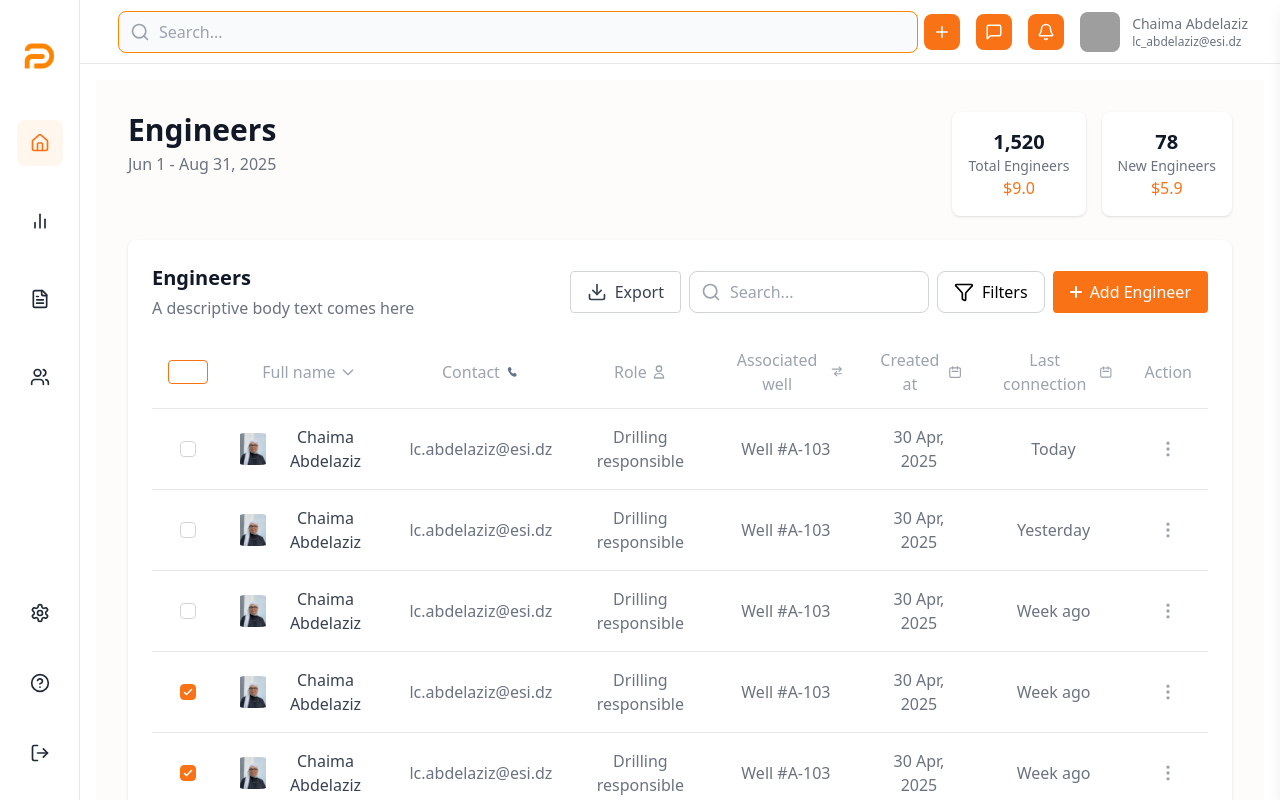
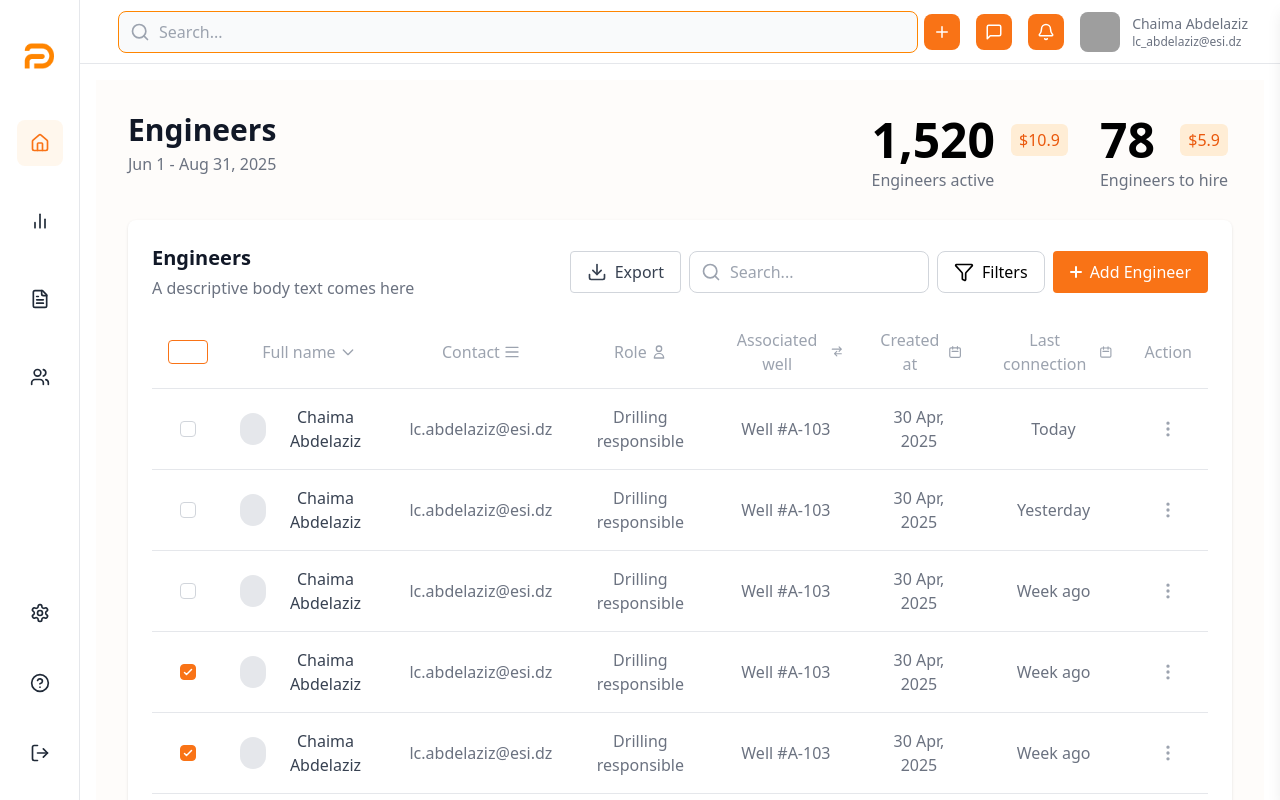
Before and after one commit to CHAIMAABDELAZIZ/syncflow, a React (Vite) app: page /engineers in a window 1280 px wide. Built offline with nearby package versions, Linux system fonts and the light colour scheme; grey boxes are pictures that could not be loaded.

Commit message:
slight fixes to /Engineers page (counting fixed)

```diff
--- a/src/components/Engineers.jsx
+++ b/src/components/Engineers.jsx
@@ -114,23 +114,31 @@ export default function Engineers() {
             <h1 className="text-3xl font-bold text-gray-900">Engineers</h1>
             <p className="text-gray-500 mt-1">Jun 1 - Aug 31, 2025</p>
           </div>
-          <div className="flex gap-4 mt-4 md:mt-0">
-            <div className="bg-white rounded-lg shadow p-4 text-center">
-              <h2 className="text-xl font-semibold text-gray-900">1,520</h2>
-              <p className="text-sm text-gray-500">Total Engineers</p>
-              <p className="text-orange-500 font-medium">$9.0</p>
+          <div className="flex flex-col md:flex-row gap-6 mt-4 md:mt-0">
+            <div className="p-1">
+              <div className="flex items-center justify-between gap-4">
+                <span className="text-5xl text-black font-bold">1,520</span>
+                <span className="bg-orange-100 text-orange-600 px-2 py-1 rounded-md font-medium">
+                  $10.9
+                </span>
+              </div>
+              <p className="text-gray-500 mt-1">Engineers active</p>
             </div>
-            <div className="bg-white rounded-lg shadow p-4 text-center">
-              <h2 className="text-xl font-semibold text-gray-900">78</h2>
-              <p className="text-sm text-gray-500">New Engineers</p>
-              <p className="text-orange-500 font-medium">$5.9</p>
+            <div className="p-1">
+              <div className="flex items-center justify-between gap-4">
+                <span className="text-5xl text-black font-bold">78</span>
+                <span className="bg-orange-100 text-orange-600 px-2 py-1 rounded-md font-medium">
+                  $5.9
+                </span>
+              </div>
+              <p className="text-gray-500 mt-1">Engineers to hire</p>
             </div>
           </div>
         </div>
 
         {/* Table Section */}
         <div className="bg-white rounded-lg shadow p-6 relative">
-          {/* Engineers Title (replacing tabs) */}
+          {/* Engineers Title */}
           <div className="flex justify-between items-center mb-4">
             <div>
               <h2 className="text-xl font-bold text-gray-900">Engineers</h2>
@@ -261,11 +269,20 @@ export default function Engineers() {
                   <th className="px-4 py-3 text-center font-medium text-gray-400">
                     <div className="flex items-center justify-center gap-1">
                       <span>Contact</span>
-                      <img
-                          src="/phone.svg"
-                          alt="Status"
-                          className="h-4 w-4"
+                      <svg
+                        className="h-4 w-4"
+                        fill="none"
+                        stroke="currentColor"
+                        viewBox="0 0 24 24"
+                        xmlns="http://www.w3.org/2000/svg"
+                      >
+                        <path
+                          strokeLinecap="round"
+                          strokeLinejoin="round"
+                          strokeWidth="2"
+                          d="M3 5h18M3 12h18M3 19h18"
                         />
+                      </svg>
                     </div>
                   </th>
                   <th className="px-4 py-3 text-center font-medium text-gray-400">
@@ -387,9 +404,7 @@ export default function Engineers() {
                     </td>
                     <td className="px-4 py-4 text-center">
                       <div className="flex items-center justify-center gap-2">
-                        <div className="h-8 w-8 rounded-full bg-gray-200">
-                          <img alt="Profile" class="h-full w-full object-cover" src="/engineer-placeholder.png" />
-                        </div>
+                        <div className="h-8 w-8 rounded-full bg-gray-200"></div>
                         <span className="text-gray-700">{engineer.fullName}</span>
                       </div>
                     </td>
```
